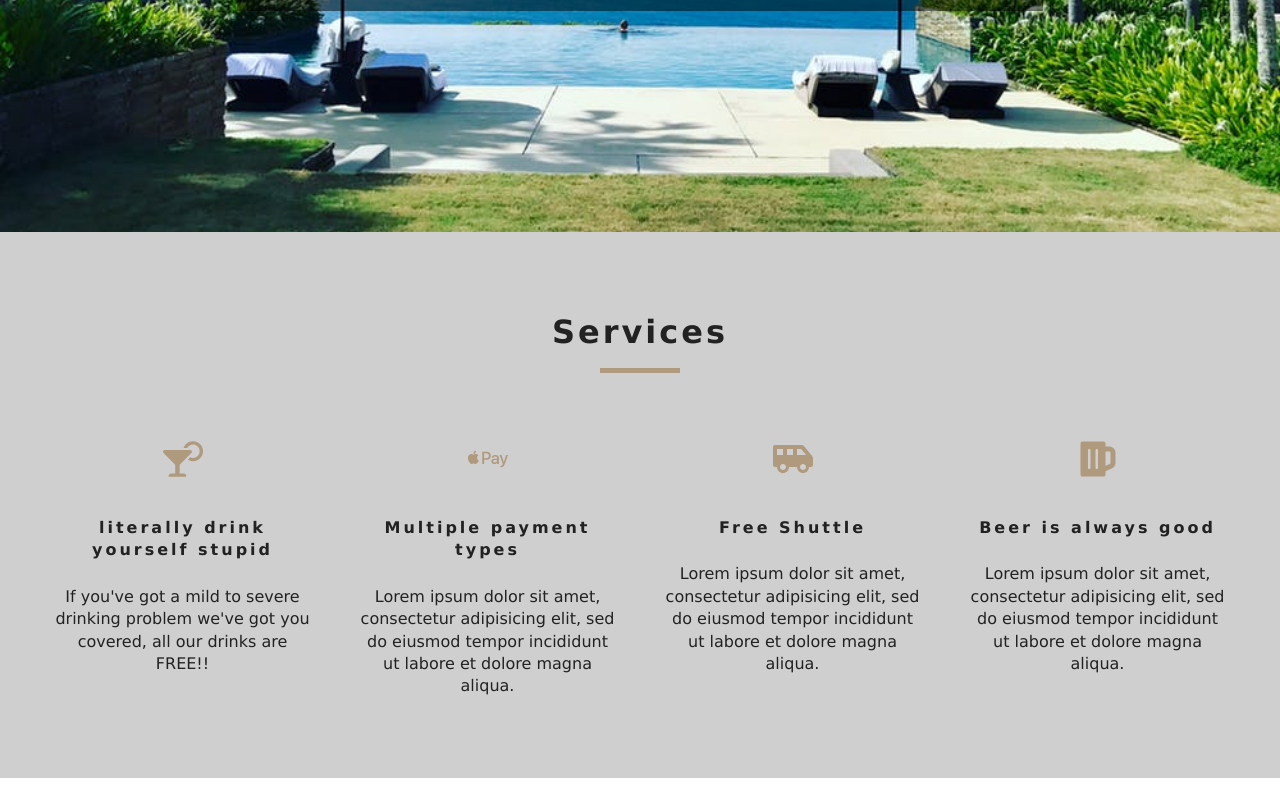
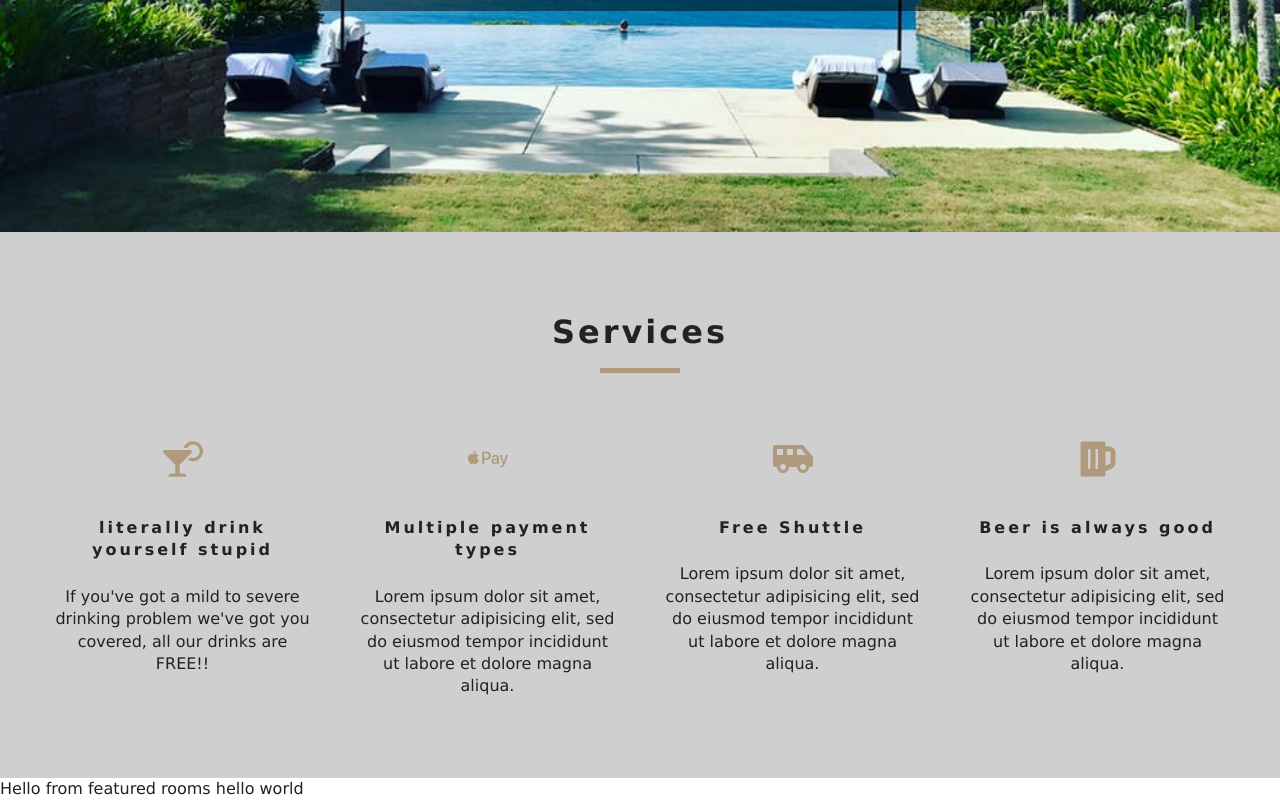
Before and after one commit to topherb99/resort_project, a React (Create React App) app: page / in a window 1280 px wide. Shown: the part 568-1368 px from the top of the page. Before the commit the page ends 1346 px from the top, so only its background shows below. Built offline with nearby package versions, Linux system fonts and the light colour scheme.

Commit message:
featured rooms added

```diff
--- a/src/Context.js
+++ b/src/Context.js
@@ -6,7 +6,7 @@ class RoomProvider extends Component {
   state = {};
   render () {
     return (
-      <RoomContext.Provider value="hello">
+      <RoomContext.Provider value={"hello world"}>
         {this.props.children}
       </RoomContext.Provider>
     );
--- a/src/components/FeaturedRooms.js
+++ b/src/components/FeaturedRooms.js
@@ -1,10 +1,15 @@
-import React, { Component } from 'react'
+import React, { Component } from 'react';
+import { RoomContext } from '../context';
 
 export default class FeaturedRooms extends
 Component {
+  static contextType = RoomContext
     render() {
+      const value = this.context;
+      console.log(value);
       return (
         <div>
+          Hello from featured rooms {value}
         </div>
       )
     }
--- a/src/pages/Home.js
+++ b/src/pages/Home.js
@@ -3,6 +3,7 @@ import Hero from '../components/Hero';
 import Banner from '../components/Banner'
 import {Link} from 'react-router-dom'
 import Services from '../components/Services'
+import FeaturedRooms from '../components/FeaturedRooms'
 
 export default function Home() {
   return (
@@ -15,5 +16,6 @@ export default function Home() {
       </Banner>
     </Hero>
     <Services/>
+    <FeaturedRooms></FeaturedRooms>
   </>
 )}
```
Lines whose indentation alone changed are shown as unchanged.
